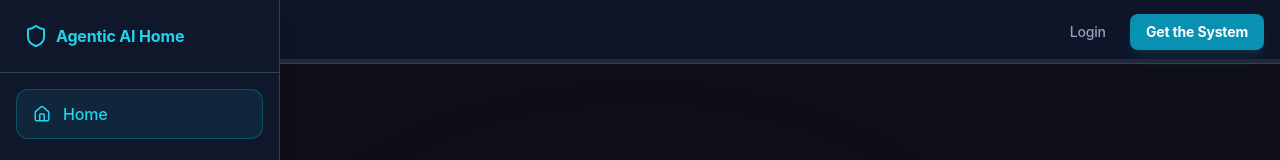
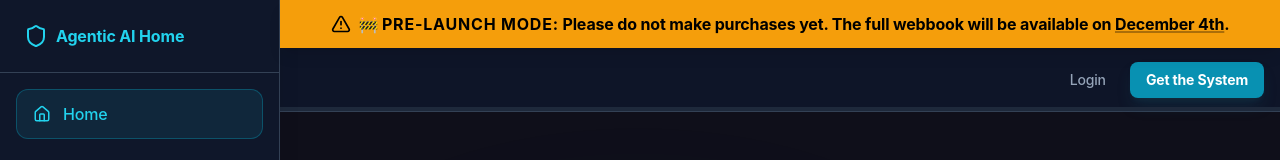
Before and after one commit to agenticaihome/ebook-frontend, a React (Create React App) app: page / in a window 1280 px wide. Shown: the top 160 px of the page. Built offline with nearby package versions, Linux system fonts and the light colour scheme; no server answers.

Commit message:
feat: add pre-launch warning banner

```diff
--- /dev/null
+++ b/src/components/common/PreLaunchBanner.jsx
@@ -0,0 +1,15 @@
+import React from 'react';
+import { AlertTriangle } from 'lucide-react';
+
+const PreLaunchBanner = () => {
+    return (
+        <div className="bg-amber-500 text-black px-4 py-3 text-center font-bold flex items-center justify-center gap-2 shadow-lg z-50 relative">
+            <AlertTriangle size={20} className="flex-shrink-0" />
+            <span>
+                🚧 <span className="uppercase tracking-wider">Pre-Launch Mode:</span> Please do not make purchases yet. The full webbook will be available on <span className="underline decoration-black/30 decoration-2">December 4th</span>.
+            </span>
+        </div>
+    );
+};
+
+export default PreLaunchBanner;
--- a/src/components/layout/WebbookLayout.jsx
+++ b/src/components/layout/WebbookLayout.jsx
@@ -4,13 +4,17 @@ import { Menu, X, ChevronRight, BookOpen, Shield, Zap, Home, HelpCircle } from '
 import { Link, useLocation } from 'react-router-dom';
 import PrefetchLink from './PrefetchLink';
 
+import PreLaunchBanner from '../common/PreLaunchBanner';
+
 const WebbookLayout = ({ children }) => {
+    // ... existing state ...
     const [isSidebarOpen, setIsSidebarOpen] = useState(true);
     const [isCaptainOpen, setIsCaptainOpen] = useState(false);
     const [scrollProgress, setScrollProgress] = useState(0);
     const [isLoggedIn, setIsLoggedIn] = useState(false);
     const location = useLocation();
 
+    // ... existing effects ...
     // Check if user is logged in
     useEffect(() => {
         const token = localStorage.getItem('token');
@@ -197,6 +201,7 @@ const WebbookLayout = ({ children }) => {
 
             {/* Main Content Area */}
             <div className="flex-1 flex flex-col min-w-0">
+                <PreLaunchBanner />
                 {/* Top Bar */}
                 <header className="sticky top-0 z-30 bg-slate-900/95 backdrop-blur-md border-b border-slate-700 h-16 flex items-center px-4 justify-between">
                     <div className="flex items-center gap-4">
```
